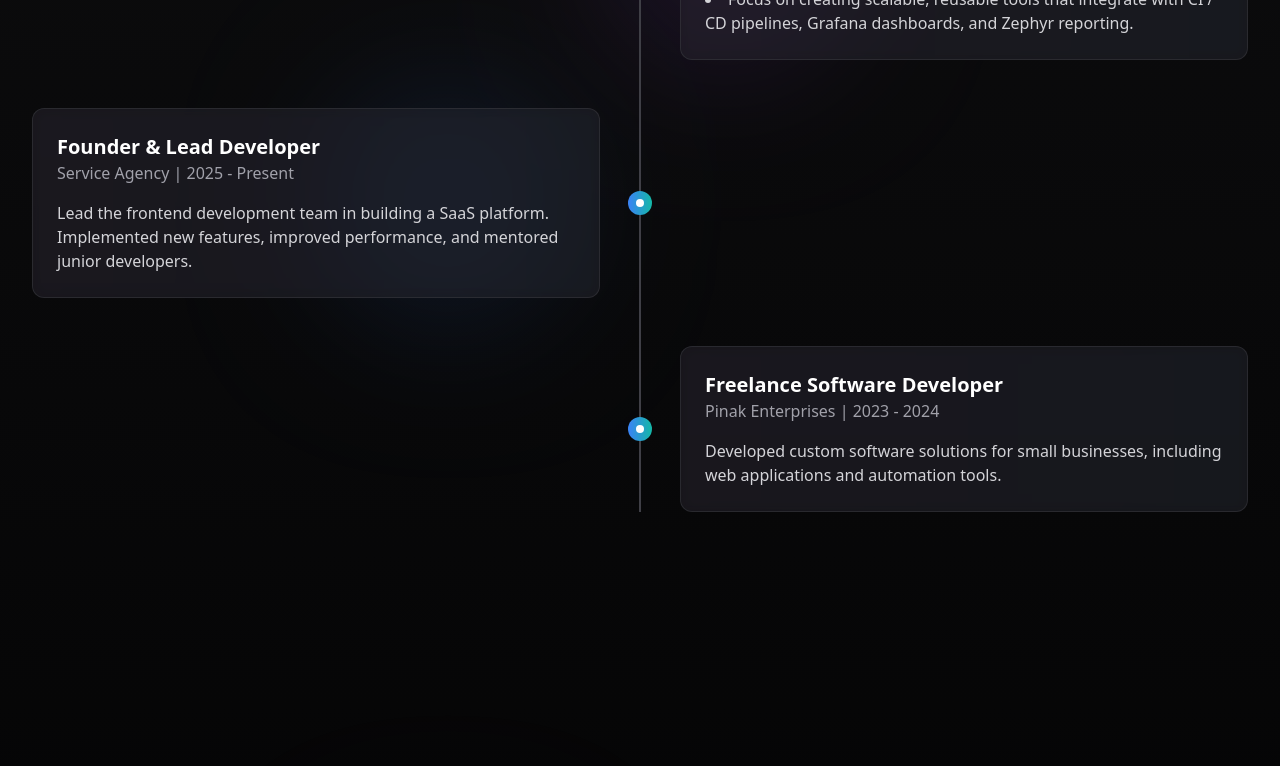
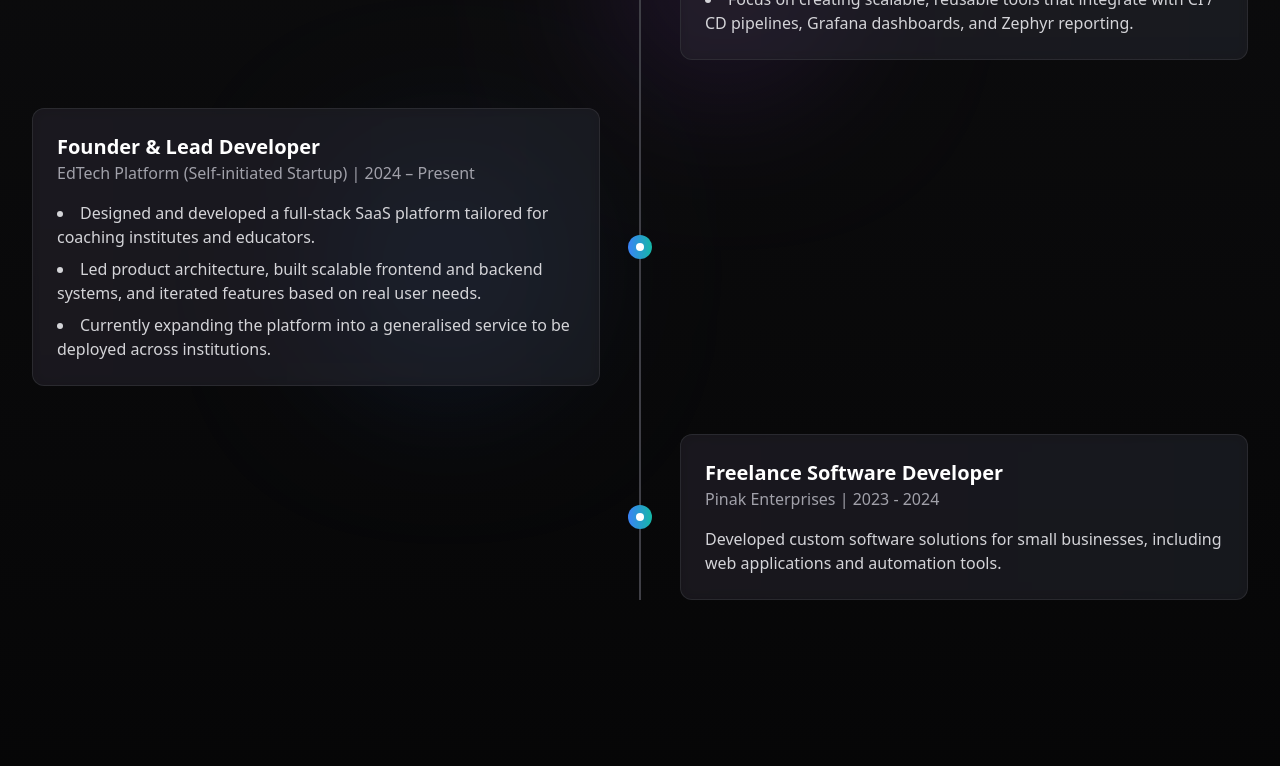
Before and after one commit to ItsUtsavPoddar/personal-website, a Next.js app: page / in a window 1280 px wide. Shown: the part 5857-6623 px from the top of the page. Built offline with nearby package versions, Linux system fonts and the light colour scheme.

Commit message:
Update experience details in Timeline component for accuracy and clarity

```diff
--- a/components/timeline.tsx
+++ b/components/timeline.tsx
@@ -17,10 +17,13 @@ const experiences = [
   },
   {
     title: "Founder & Lead Developer",
-    company: "Service Agency",
-    period: "2025 - Present",
-    description:
-      "Lead the frontend development team in building a SaaS platform. Implemented new features, improved performance, and mentored junior developers.",
+    company: "EdTech Platform (Self-initiated Startup)",
+    period: "2024 – Present",
+    description: [
+      "Designed and developed a full-stack SaaS platform tailored for coaching institutes and educators.",
+      "Led product architecture, built scalable frontend and backend systems, and iterated features based on real user needs.",
+      "Currently expanding the platform into a generalised service to be deployed across institutions.",
+    ],
     level: 1,
   },
 
```
